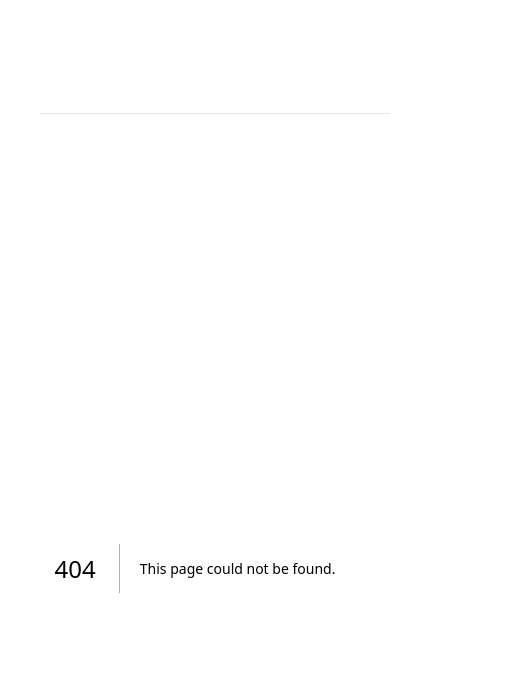
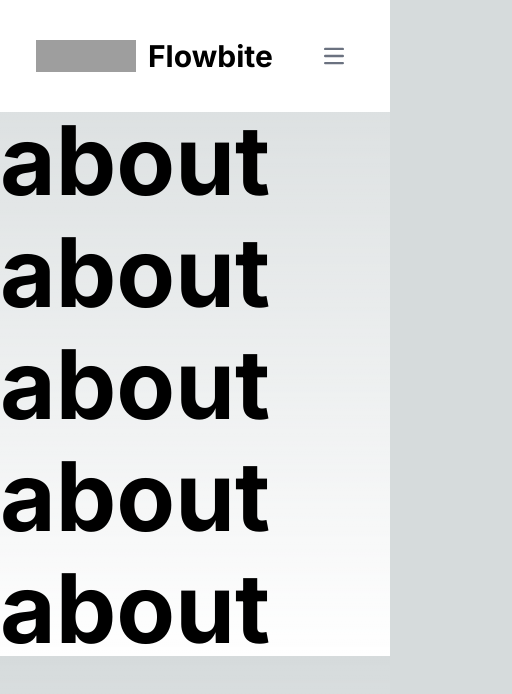
Before and after one commit to webdev-ashishk/nextjs-blog-app-with-app-router, a Next.js app: page /about in a window 390 px wide. Before the commit this address had no page. Shown: the top 694 px of the page, 512 px wide, since content can reach past the window. Built offline with nearby package versions, Linux system fonts and the light colour scheme; grey boxes are pictures that could not be loaded.

Commit message:
added responsivenav bar using flowbite

```diff
--- /dev/null
+++ b/app/about/page.jsx
@@ -0,0 +1,13 @@
+const About = () => {
+  return (
+    <div className="flex gap-4 font-bold text-8xl flex-wrap">
+      <h1>about</h1>
+      <h1>about</h1>
+      <h1>about</h1>
+      <h1>about</h1>
+      <h1>about</h1>
+    </div>
+  );
+};
+
+export default About;
--- a/app/blogs/[postId]/page.jsx
+++ b/app/blogs/[postId]/page.jsx
@@ -12,7 +12,7 @@ async function GetPost({ params }) {
         <div className="border-2 rounded-lg">
           <li className="text-purple-500 text-4xl font-bold ml-10 mt-10">
             <span className="text-5xl text-purple-800 font-bold p-8">
-              {post.id}]
+              {post.id}
             </span>
             {post.title}
           </li>
--- a/app/blogs/page.jsx
+++ b/app/blogs/page.jsx
@@ -1,6 +1,6 @@
+import Link from "next/link";
 import { Suspense } from "react";
 import Loading from "./loading";
-import Link from "next/link";
 
 async function getData() {
   const res = await fetch("https://jsonplaceholder.typicode.com/posts");
@@ -18,7 +18,14 @@ export default async function Blogs() {
 
   return (
     <main>
-      <h1>Blogs</h1>
+      <div className="border-2 mx-10 flex lg:flex-row lg:border-none md:flex-col sm:flex-col xs:flex-col xs:bg-green-300 rounded-2xl">
+        <button className=" border-red-500 hover:border-purple-500 hover:bg-blue-900 bg-blue-800 p-3 rounded-lg font-bold  text-2xl mx-3 md:my-2 sm:my-2 text-red-500 my-2 ">
+          string-length-more-than-20
+        </button>
+        <button className="hover:border-purple-500 hover:bg-blue-900 bg-blue-800 p-3 rounded-lg font-bold  text-2xl mx-3 md:my-2 sm:my-2 text-red-500 my-2">
+          string-length-less-than-20
+        </button>
+      </div>
       <Suspense fallback={<Loading />}>
         <ul>
           {data &&
--- /dev/null
+++ b/app/contact/page.jsx
@@ -0,0 +1,12 @@
+const Contact = () => {
+  return (
+    <div>
+      <h1>this is contact page !</h1>
+      <b>
+        This is my phone number -<strong>7905101205</strong>
+      </b>
+    </div>
+  );
+};
+
+export default Contact;
--- a/app/page.js
+++ b/app/page.js
@@ -3,7 +3,7 @@ import Link from "next/link";
 export default function Home() {
   return (
     <>
-      <div className="grid place-content-center h-screen">
+      <div className="grid place-content-center h-[80vh]">
         <h1 className="text-5xl font-bold">Welcome to Awesome Place !</h1>
       </div>
     </>
--- a/components/Header.jsx
+++ b/components/Header.jsx
@@ -1,36 +1,122 @@
+import Image from "next/image";
 import Link from "next/link";
-import React from "react";
 
 const Header = () => {
   return (
-    <nav className="mt-10 ml-10 sticky ">
-      <ul className="flex gap-5 text-4xl font-bold text-purple-500 text-center">
+    // <nav className="mt-10 ml-10 sticky ">
+    //   <ul className="flex gap-5 text-4xl font-bold text-purple-500 text-center">
+    //     <li>
+    //       <Link
+    //         href="/"
+    //         className="text-white  focus:ring-2 rounded-lg px-5 py-2.5 mr-2 mb-2 first-letter:focus:outline-none dark:focus:bg-purple-800 font-bold text-2xl"
+    //       >
+    //         HOME
+    //       </Link>
+    //     </li>
+    //     <li>
+    //       <Link
+    //         href="/blogs"
+    //         className="text-white  focus:ring-2 rounded-lg px-5 py-2.5 mr-2 mb-2 first-letter:focus:outline-none dark:focus:bg-purple-800 font-bold text-2xl"
+    //       >
+    //         BLOGS
+    //       </Link>
+    //     </li>
+    //     <li>
+    //       <Link
+    //         href="/products"
+    //         className="text-white  focus:ring-2 rounded-lg px-5 py-2.5 mr-2 mb-2 first-letter:focus:outline-none dark:focus:bg-purple-800 font-bold text-2xl"
+    //       >
+    //         PRODUCTS
+    //       </Link>
+    //     </li>
+    //   </ul>
+    //   <hr className="h-px my-8 bg-gray-200 border-0 dark:bg-gray-700"></hr>
+    // </nav>
+
+    <nav class="bg-white border-gray-200 dark:bg-gray-900 text-3xl font-bold p-5">
+      <div class="max-w-screen-xl flex flex-wrap items-center justify-between mx-auto p-4">
+        <Link href="/" class="flex items-center">
+          <Image
+            src="https://flowbite.com/docs/images/logo.svg"
+            class="h-8 mr-3"
+            alt="Flowbite-Logo"
+            width={100}
+            height={100}
+          />
+          <span class="self-center whitespace-nowrap dark:text-white text-3xl font-bold">
+            Flowbite
+          </span>
+        </Link>
+        <button
+          data-collapse-toggle="navbar-default"
+          type="button"
+          class="inline-flex items-center p-2 w-10 h-10 justify-center text-sm text-gray-500 rounded-lg md:hidden hover:bg-gray-100 focus:outline-none focus:ring-2 focus:ring-gray-200 dark:text-gray-400 dark:hover:bg-gray-700 dark:focus:ring-gray-600"
+          aria-controls="navbar-default"
+          aria-expanded="false"
+        >
+          <span class="sr-only">Open main menu</span>
+          <svg
+            class="w-5 h-5"
+            aria-hidden="true"
+            xmlns="http://www.w3.org/2000/svg"
+            fill="none"
+            viewBox="0 0 17 14"
+          >
+            <path
+              stroke="currentColor"
+              stroke-linecap="round"
+              stroke-linejoin="round"
+              stroke-width="2"
+              d="M1 1h15M1 7h15M1 13h15"
+            />
+          </svg>
+        </button>
+        <div class="hidden w-full md:block md:w-auto" id="navbar-default">
+          <ul class="font-medium flex flex-col p-4 md:p-0 mt-4 border border-gray-100 rounded-lg bg-gray-50 md:flex-row md:space-x-8 md:mt-0 md:border-0 md:bg-white dark:bg-gray-800 md:dark:bg-gray-900 dark:border-gray-700">
             <li>
               <Link
                 href="/"
-            className="text-white  focus:ring-2 rounded-lg px-5 py-2.5 mr-2 mb-2 first-letter:focus:outline-none dark:focus:bg-purple-800 font-bold text-2xl"
+                class="block py-2 pl-3 pr-4 text-white bg-blue-700 rounded md:bg-transparent md:text-blue-700 md:p-0 dark:text-white md:dark:text-blue-500"
+                aria-current="page"
               >
-            HOME
+                Home
+              </Link>
+            </li>
+            <li>
+              <Link
+                href="/about"
+                class="block py-2 pl-3 pr-4 text-gray-900 rounded hover:bg-gray-100 md:hover:bg-transparent md:border-0 md:hover:text-blue-700 md:p-0 dark:text-white md:dark:hover:text-blue-500 dark:hover:bg-gray-700 dark:hover:text-white md:dark:hover:bg-transparent"
+              >
+                About
+              </Link>
+            </li>
+            <li>
+              <Link
+                href="/products"
+                class="block py-2 pl-3 pr-4 text-gray-900 rounded hover:bg-gray-100 md:hover:bg-transparent md:border-0 md:hover:text-blue-700 md:p-0 dark:text-white md:dark:hover:text-blue-500 dark:hover:bg-gray-700 dark:hover:text-white md:dark:hover:bg-transparent"
+              >
+                Products
               </Link>
             </li>
             <li>
               <Link
                 href="/blogs"
-            className="text-white  focus:ring-2 rounded-lg px-5 py-2.5 mr-2 mb-2 first-letter:focus:outline-none dark:focus:bg-purple-800 font-bold text-2xl"
+                class="block py-2 pl-3 pr-4 text-gray-900 rounded hover:bg-gray-100 md:hover:bg-transparent md:border-0 md:hover:text-blue-700 md:p-0 dark:text-white md:dark:hover:text-blue-500 dark:hover:bg-gray-700 dark:hover:text-white md:dark:hover:bg-transparent"
               >
-            BLOGS
+                Blogs
               </Link>
             </li>
             <li>
               <Link
-            href="/products"
-            className="text-white  focus:ring-2 rounded-lg px-5 py-2.5 mr-2 mb-2 first-letter:focus:outline-none dark:focus:bg-purple-800 font-bold text-2xl"
+                href="/contact"
+                class="block py-2 pl-3 pr-4 text-gray-900 rounded hover:bg-gray-100 md:hover:bg-transparent md:border-0 md:hover:text-blue-700 md:p-0 dark:text-white md:dark:hover:text-blue-500 dark:hover:bg-gray-700 dark:hover:text-white md:dark:hover:bg-transparent"
               >
-            PRODUCTS
+                Contact
               </Link>
             </li>
           </ul>
-      <hr className="h-px my-8 bg-gray-200 border-0 dark:bg-gray-700"></hr>
+        </div>
+      </div>
     </nav>
   );
 };
--- a/tailwind.config.js
+++ b/tailwind.config.js
@@ -1,18 +1,26 @@
 /** @type {import('tailwindcss').Config} */
 module.exports = {
   content: [
-    './pages/**/*.{js,ts,jsx,tsx,mdx}',
-    './components/**/*.{js,ts,jsx,tsx,mdx}',
-    './app/**/*.{js,ts,jsx,tsx,mdx}',
+    "./pages/**/*.{js,ts,jsx,tsx,mdx}",
+    "./components/**/*.{js,ts,jsx,tsx,mdx}",
+    "./app/**/*.{js,ts,jsx,tsx,mdx}",
   ],
   theme: {
+    screens: {
+      xs: "300px", // Custom extra small screen
+      sm: "640px",
+      md: "768px",
+      lg: "1024px",
+      xl: "1280px",
+      "2xl": "1536px",
+    },
     extend: {
       backgroundImage: {
-        'gradient-radial': 'radial-gradient(var(--tw-gradient-stops))',
-        'gradient-conic':
-          'conic-gradient(from 180deg at 50% 50%, var(--tw-gradient-stops))',
+        "gradient-radial": "radial-gradient(var(--tw-gradient-stops))",
+        "gradient-conic":
+          "conic-gradient(from 180deg at 50% 50%, var(--tw-gradient-stops))",
       },
     },
   },
   plugins: [],
-}
+};
```
Lines whose indentation alone changed are shown as unchanged.
